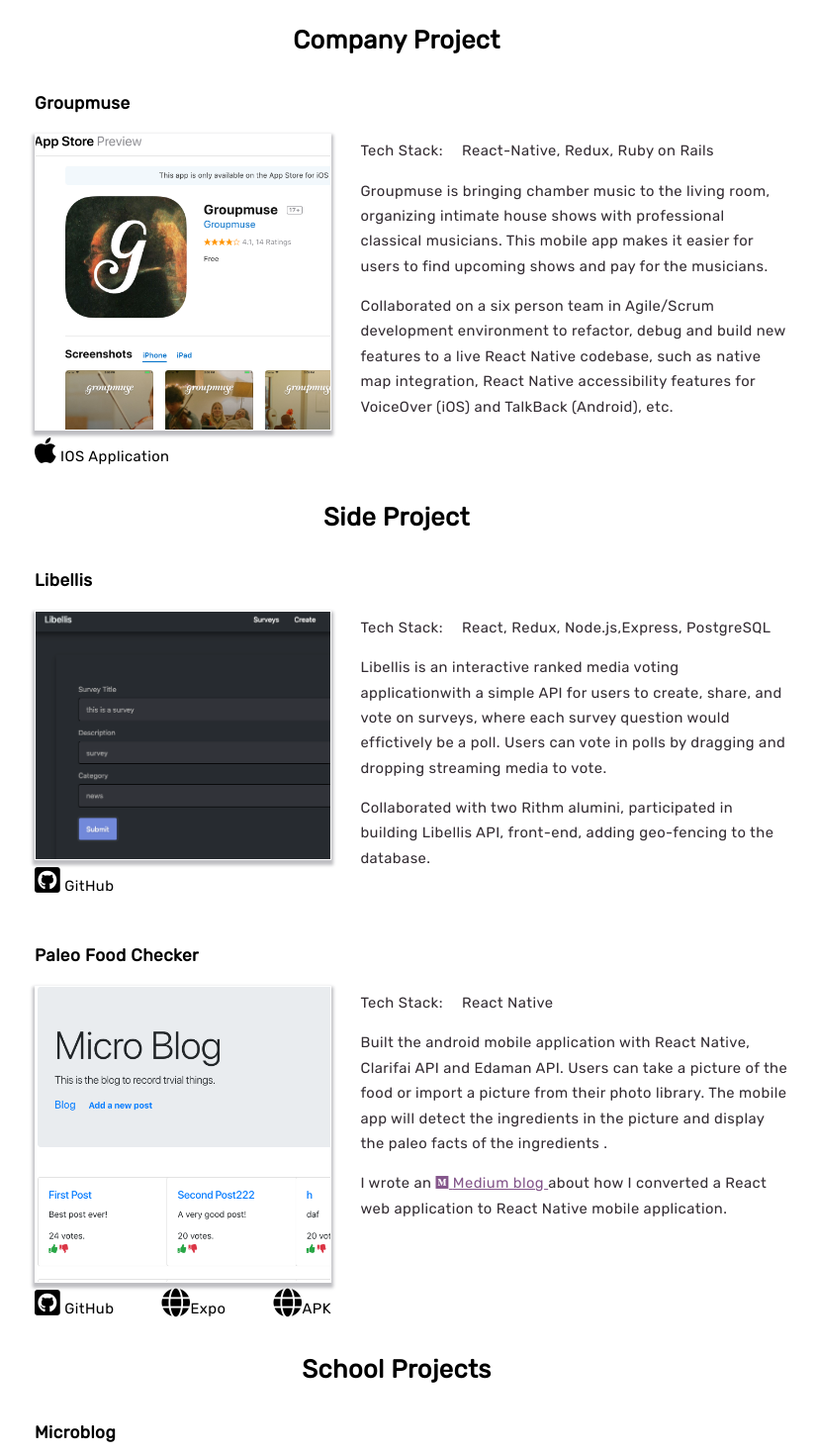
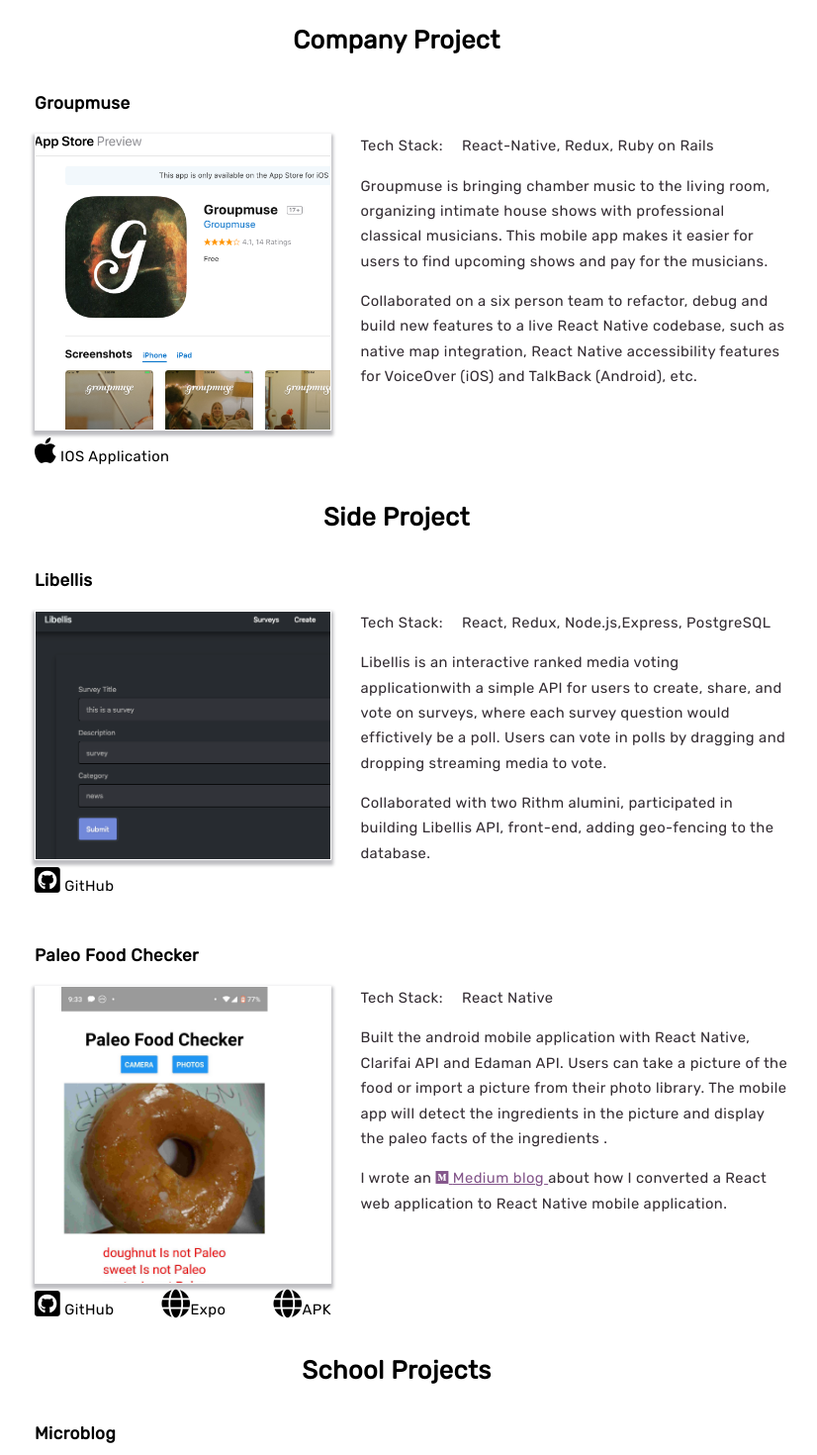
Before and after one commit to Ronihe/ronihe, a React (Create React App) app: page /Portfolio in a window 1280 px wide. Shown: the part 400-1870 px from the top of the page at 99% size, without its empty margins (239-1065 px from the left). Built offline with nearby package versions, Linux system fonts and the light colour scheme.

Commit message:
added paleo pic

```diff
--- a/src/Portfolio.js
+++ b/src/Portfolio.js
@@ -4,6 +4,7 @@
 import groupmuse from './img/groupmuse.png';
 import libellis from './img/libellis.png';
 import jobly from './img/jobly.png';
+import paleo from './img/paleo.png';
 
 const Header = styled.header`
   max-width: 80%;
@@ -32,8 +33,8 @@
 const ProjectDescription = styled.div`
   margin-top: 0px;
   margin-left: 2em;
-  @media (min-width: 768px) {
-    margin-top: 80px;
+  @media (min-width: 868px) {
+    margin-top: 75px;
   }
 `;
 
@@ -52,7 +53,7 @@
   max-width: 80%;
   display: flex;
   flex-direction: column;
-  @media (min-width: 768px) {
+  @media (min-width: 868px) {
     flex-direction: row;
   }
 `;
@@ -143,11 +144,10 @@
                 upcoming shows and pay for the musicians.
               </H4>
               <H4>
-                Collaborated on a six person team in Agile/Scrum development
-                environment to refactor, debug and build new features to a live
-                React Native codebase, such as native map integration, React
-                Native accessibility features for VoiceOver (iOS) and TalkBack
-                (Android), etc.
+                Collaborated on a six person team to refactor, debug and build
+                new features to a live React Native codebase, such as native map
+                integration, React Native accessibility features for VoiceOver
+                (iOS) and TalkBack (Android), etc.
               </H4>
             </ProjectDescription>
           </ProjectPair>
@@ -204,7 +204,7 @@
                 style={{ textDecoration: 'none' }}
               >
                 <h3 style={{ color: 'black' }}>Paleo Food Checker</h3>
-                <Img src={microblog} alt="Microblog" />
+                <Img src={paleo} alt="paleo" />
               </a>
               <div
                 style={{
```
Also changed, not shown: src/img/paleo.png (added), src/img/test.png (deleted).
